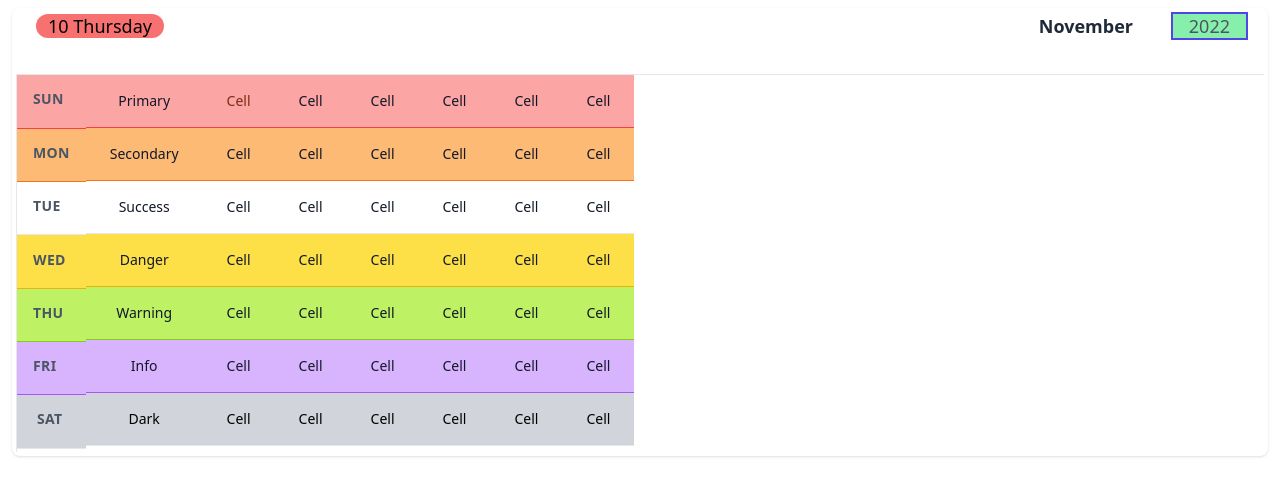
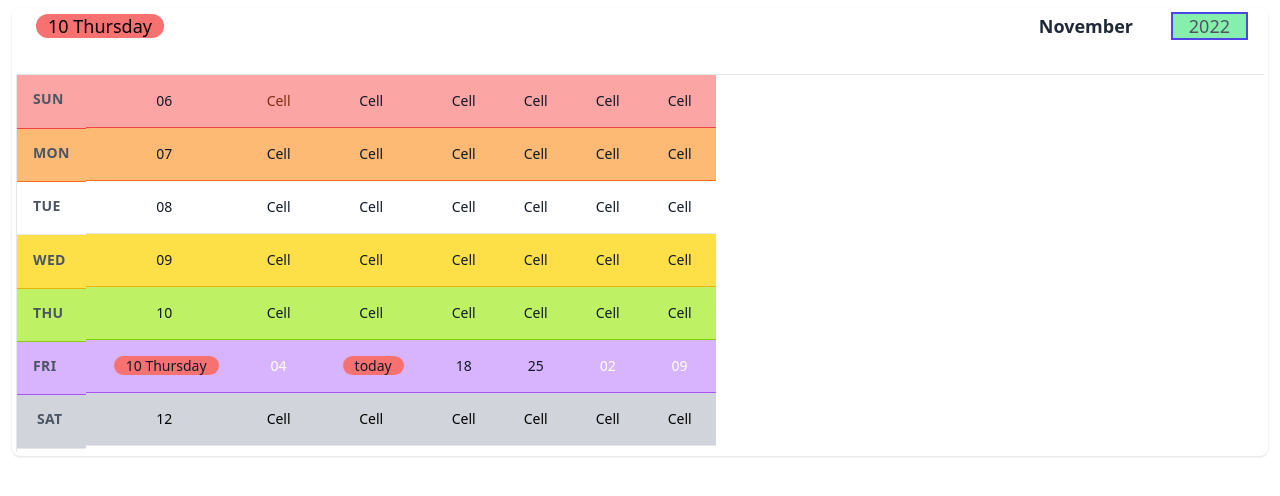
Before and after one commit to bcapd7363q/LAVA-touch-ped, a Vue app: page / in a window 1280 px wide. Shown: the top 496 px of the page. Built offline with nearby package versions, Linux system fonts and the light colour scheme.

Commit message:
avalable@date

```diff
--- a/src/components/months.vue
+++ b/src/components/months.vue
@@ -195,7 +195,7 @@ export default {
                       <tbody>
                         <tr class="border-b bg-red-300 border-red-500">
                           <td class="text-sm text-gray-900 font-medium px-6 py-4 whitespace-nowrap">
-                            Primary
+                            06
                           </td>
                           <td class="text-sm text-orange-900 font-light px-6 py-4 whitespace-nowrap">
                             Cell
@@ -218,7 +218,7 @@ export default {
                         </tr>
                         <tr class="border-b bg-orange-300 border-orange-500">
                           <td class="text-sm text-gray-900 font-medium px-6 py-4 whitespace-nowrap">
-                            Secondary
+                            07
                           </td>
                           <td class="text-sm text-gray-900 font-light px-6 py-4 whitespace-nowrap">
                             Cell
@@ -241,7 +241,7 @@ export default {
                         </tr>
                         <tr class="border-b bg-amber-gray-300 border-amber-gray-500">
                           <td class="text-sm text-gray-900 font-medium px-6 py-4 whitespace-nowrap">
-                            Success
+                            08
                           </td>
                           <td class="text-sm text-gray-900 font-light px-6 py-4 whitespace-nowrap">
                             Cell
@@ -264,7 +264,7 @@ export default {
                         </tr>
                         <tr class="border-b bg-yellow-300 border-yellow-500">
                           <td class="text-sm text-gray-900 font-medium px-6 py-4 whitespace-nowrap">
-                            Danger
+                            09
                           </td>
                           <td class="text-sm text-gray-900 font-light px-6 py-4 whitespace-nowrap">
                             Cell
@@ -287,7 +287,7 @@ export default {
                         </tr>
                         <tr class="border-b bg-lime-300 border-lime-500">
                           <td class="text-sm text-gray-900 font-medium px-6 py-4 whitespace-nowrap">
-                            Warning
+                            10
                           </td>
                           <td class="text-sm text-gray-900 font-light px-6 py-4 whitespace-nowrap">
                             Cell
@@ -310,30 +310,30 @@ export default {
                         </tr>
                         <tr class="border-b bg-purple-300 border-purple-500">
                           <td class="text-sm text-gray-900 font-medium px-6 py-4 whitespace-nowrap">
-                            Info
+                            <span v-text="date" class="rounded-full bg-red-400  px-3  ml-1 text-sm text-white-600 font-normal" />
+                          </td>
+                          <td class="text-sm text-white font-light px-6 py-4 whitespace-nowrap">
+                            04
                           </td>
                           <td class="text-sm text-gray-900 font-light px-6 py-4 whitespace-nowrap">
-                            Cell
+                            <span  class="rounded-full bg-red-400  px-3  ml-1 text-sm text-white-600 font-normal" >today</span>
                           </td>
                           <td class="text-sm text-gray-900 font-light px-6 py-4 whitespace-nowrap">
-                            Cell
+                            18
                           </td>
                           <td class="text-sm text-gray-900 font-light px-6 py-4 whitespace-nowrap">
-                            Cell
+                            25
                           </td>
-                          <td class="text-sm text-gray-900 font-light px-6 py-4 whitespace-nowrap">
-                            Cell
+                          <td class="text-sm text-white font-light px-6 py-4 whitespace-nowrap">
+                            02
                           </td>
-                          <td class="text-sm text-gray-900 font-light px-6 py-4 whitespace-nowrap">
-                            Cell
-                          </td>
-                          <td class="text-sm text-gray-900 font-light px-6 py-4 whitespace-nowrap">
-                            Cell
+                          <td class="text-sm text-white font-light px-6 py-4 whitespace-nowrap">
+                            09
                           </td>
                         </tr>
                         <tr class="border-b bg-gray-300 boder-gray-500">
                           <td class="text-sm text-dark font-medium px-6 py-4 whitespace-nowrap">
-                            Dark
+                            12
                           </td>
                           <td class="text-sm text-dark font-light px-6 py-4 whitespace-nowrap">
                             Cell
```
